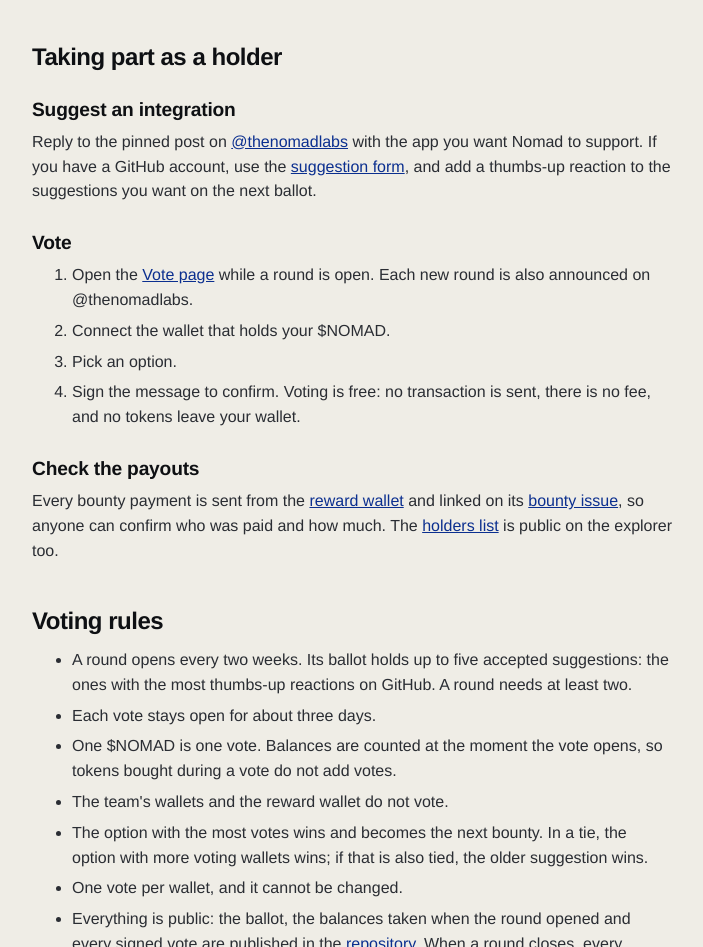
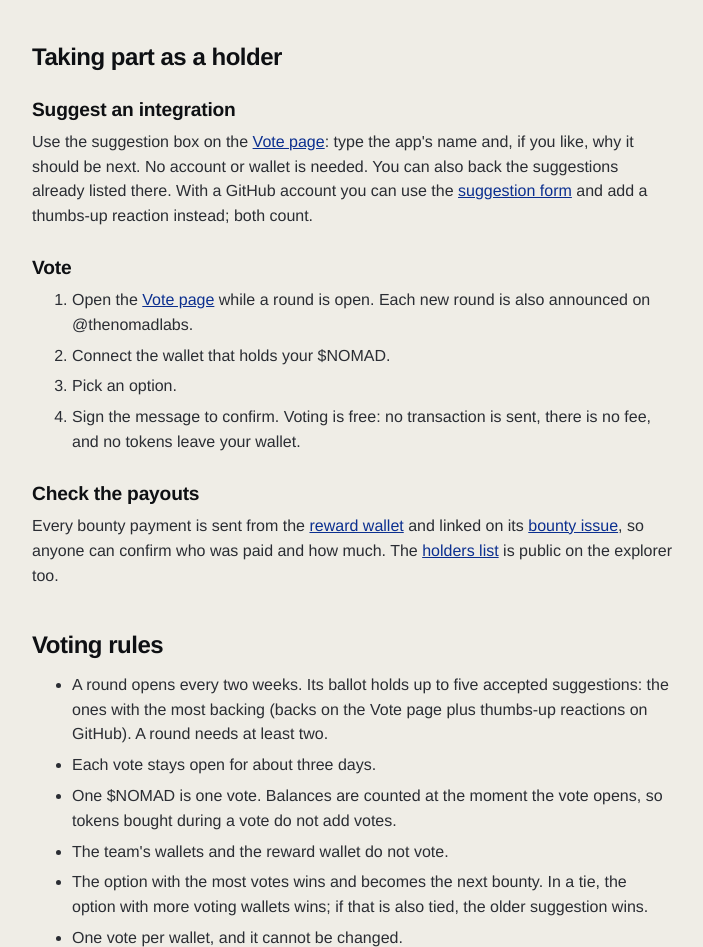
Before and after one commit to kadiri-seer/nomad, a Next.js app in the folder apps/web/: page /docs/token in a window 1280 px wide. Shown: the part 1440-2387 px from the top of the page, without its empty margins (306-1009 px from the left). Built offline with nearby package versions, Linux system fonts and the light colour scheme; no server answers.

Commit message:
docs: describe the suggestion box

```diff
--- a/apps/web/app/docs/token/page.tsx
+++ b/apps/web/app/docs/token/page.tsx
@@ -79,7 +79,7 @@ export default function Token() {
       <h2>Taking part as a holder</h2>
       <h3>Suggest an integration</h3>
       <p>
-        Reply to the pinned post on <a href={X_URL}>{X_HANDLE}</a> with the app you want Nomad to support. If you have a GitHub account, use the <a href={PROPOSAL_URL}>suggestion form</a>, and add a thumbs-up reaction to the suggestions you want on the next ballot.
+        Use the suggestion box on the <Link href="/vote">Vote page</Link>: type the app&apos;s name and, if you like, why it should be next. No account or wallet is needed. You can also back the suggestions already listed there. With a GitHub account you can use the <a href={PROPOSAL_URL}>suggestion form</a> and add a thumbs-up reaction instead; both count.
       </p>
       <h3>Vote</h3>
       <ol>
@@ -97,7 +97,7 @@ export default function Token() {
 
       <h2>Voting rules</h2>
       <ul>
-        <li>A round opens every two weeks. Its ballot holds up to five accepted suggestions: the ones with the most thumbs-up reactions on GitHub. A round needs at least two.</li>
+        <li>A round opens every two weeks. Its ballot holds up to five accepted suggestions: the ones with the most backing (backs on the Vote page plus thumbs-up reactions on GitHub). A round needs at least two.</li>
         <li>Each vote stays open for about three days.</li>
         <li>One {TOKEN_TICKER} is one vote. Balances are counted at the moment the vote opens, so tokens bought during a vote do not add votes.</li>
         <li>The team&apos;s wallets and the reward wallet do not vote.</li>
```
Also changed, not shown: 3 other files (tests, documents, lock files or other folders).
